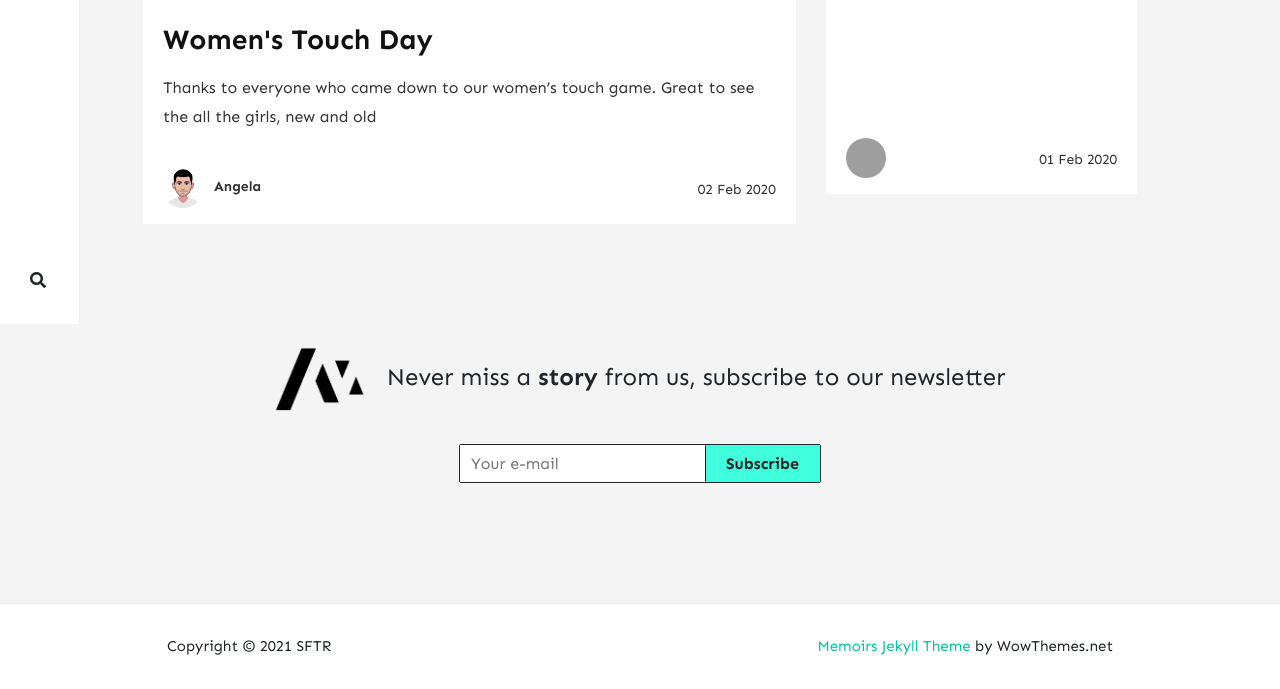
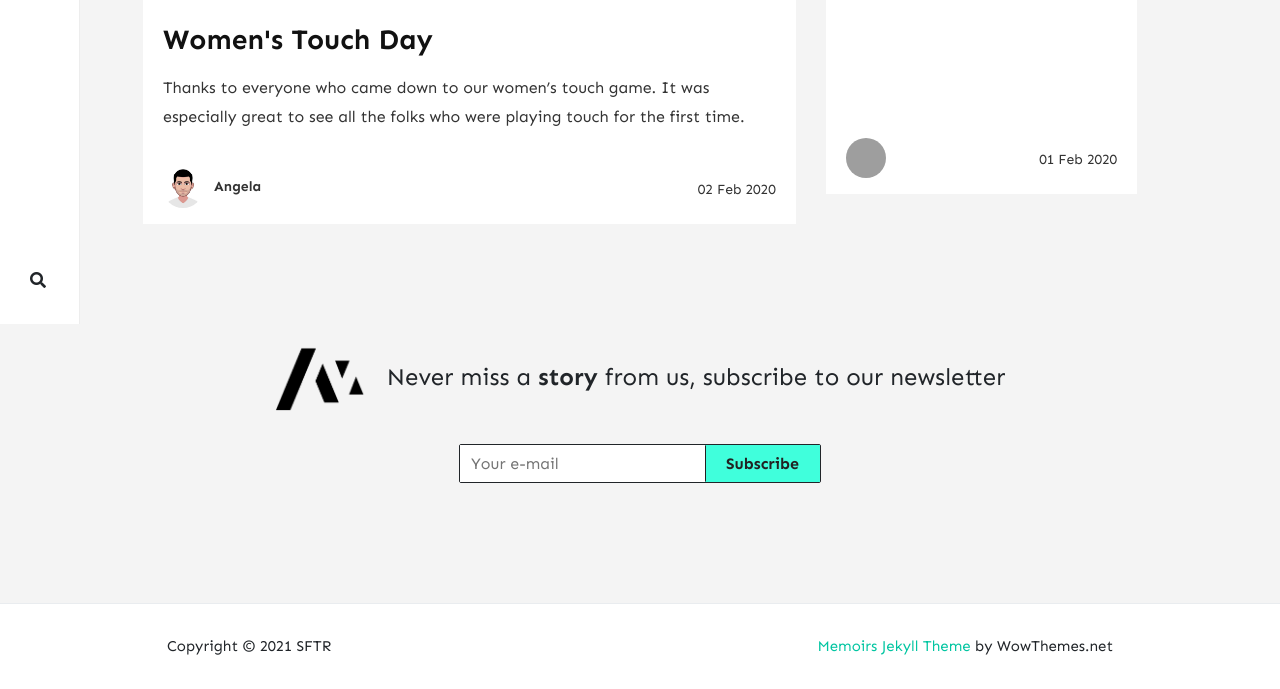
Before and after one commit to stackbit-projects/blue-triceratops-4f502, a Jekyll site: the page built from index.html, in a window 1280 px wide. Shown: the part 576-1265 px from the top of the page. Built offline with Jekyll 4.4.1, drawn with Linux system fonts in a browser that asks for light colours; nearby versions of some CDN libraries; the list of posts is cut into pages by our own code; comment, search, counter and statistics services are not loaded; grey boxes are pictures that could not be loaded.

Commit message:
2020-02-2-les-ambassadeurs.md: changed

```diff
--- a/_posts/2020-02-2-les-ambassadeurs.md
+++ b/_posts/2020-02-2-les-ambassadeurs.md
@@ -7,4 +7,4 @@ tags: [ Women, Female ]
 image: assets/images/womens_touch.jpg
 ---
 
-Thanks to everyone who came down to our women's touch game. Great to see the all the girls, new and old
+Thanks to everyone who came down to our women's touch game. It was especially great to see all the folks who were playing touch for the first time.
```
